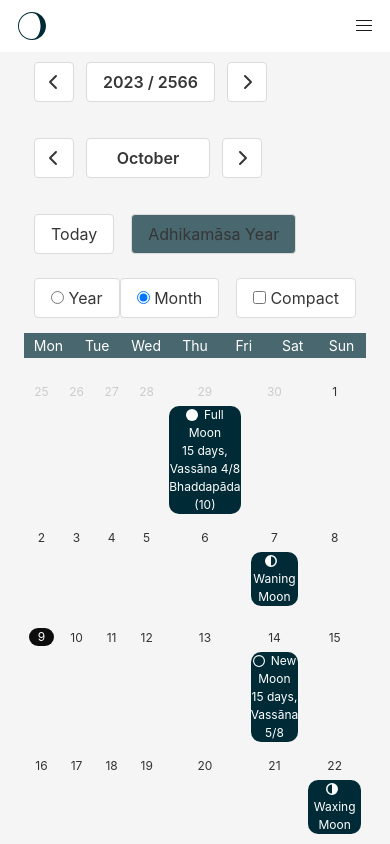
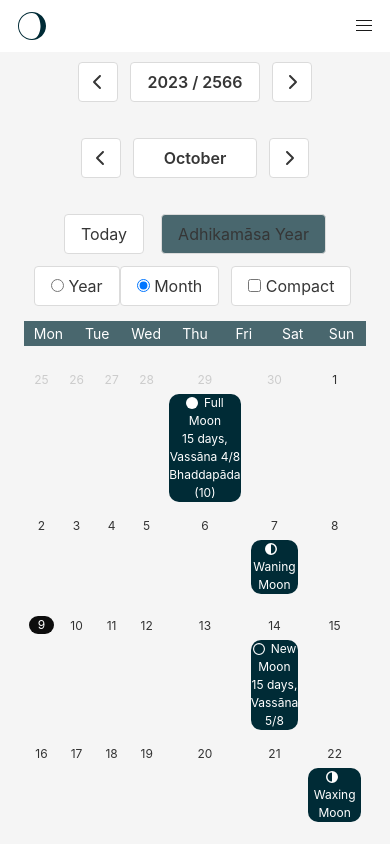
Before and after one commit to splendidmoons/splendidmoons.github.io, a Nuxt app: page / in a window 390 px wide. Shown: the top 844 px of the page. Built offline with nearby package versions, Linux system fonts and the light colour scheme.

Commit message:
center the buttons in mobile view

```diff
--- a/components/CalendarDateIndicator.vue
+++ b/components/CalendarDateIndicator.vue
@@ -273,10 +273,11 @@
    cursor: pointer
    user-select: none
 
- .column.date-controls
+ .column
    padding-bottom: 0
    .field
      margin-bottom: 0
+     justify-content: center
 
  .button-spacer
    display: inline-block
--- a/components/CalendarHeader.vue
+++ b/components/CalendarHeader.vue
@@ -21,7 +21,7 @@
             </div>
         </div>
 
-        <div class="columns">
+        <div class="columns mode-controls">
             <div class="column is-narrow hide-from-widescreen">
                 <CalendarModeSelector
                     :calendar-period="calendar_period"
@@ -97,4 +97,7 @@
 
  .is-dark .calendar-month-header
      color: lighten(black, 90%)
+
+ .columns.mode-controls
+   justify-content: center
 </style>
--- a/components/CalendarModeSelector.vue
+++ b/components/CalendarModeSelector.vue
@@ -1,6 +1,7 @@
 <template>
   <div class="calendar-mode-selector">
-    <div class="control">
+    <div class="field is-grouped">
+      <p class="control">
         <button :class="[is_dark ? 'is-dark' : '', 'button']">
           <label class="radio">
             <input type="radio" name="calendar_period" value="year" v-model="calendar_period" @change="setCalendarPeriod">
@@ -13,14 +14,17 @@
             Month
           </label>
         </button>
-    </div>
+      </p>
 
+      <p class="control">
         <button :class="[is_dark ? 'is-dark' : '', 'button']">
           <label class="checkbox" for="is_checked">
             <input type="checkbox" id="is_checked" v-model="is_compact" @change="setIsCompact">
             Compact
           </label>
         </button>
+      </p>
+    </div>
   </div>
 </template>
 
```
Lines whose indentation alone changed are shown as unchanged.
